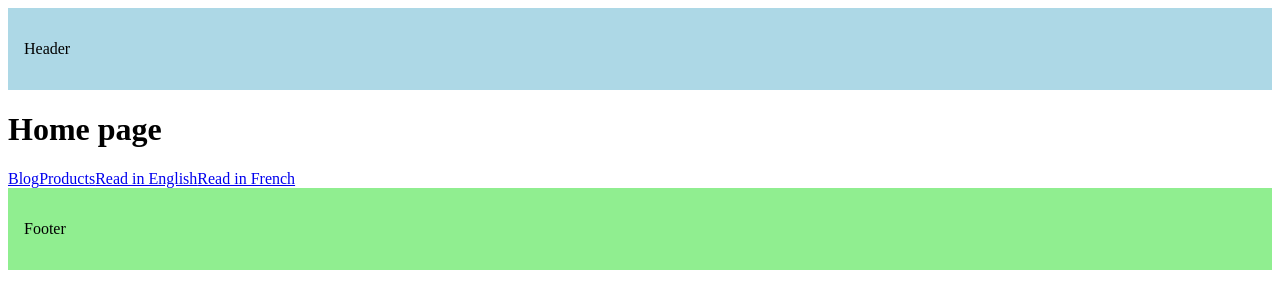
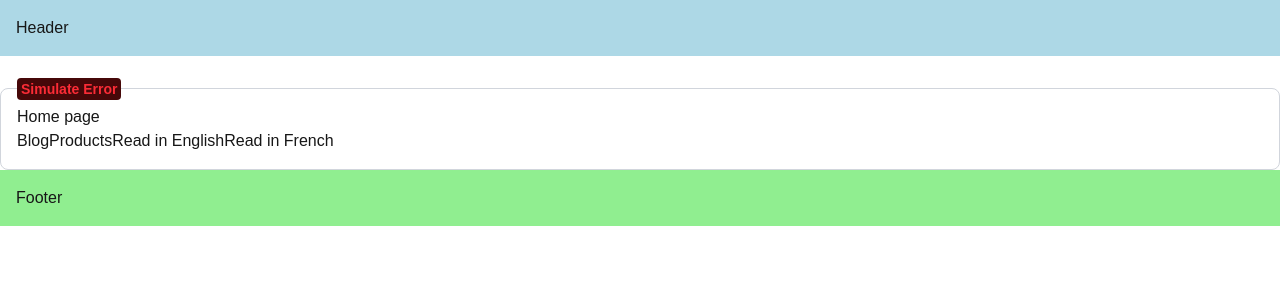
Before and after one commit to Azamat-JS/Next.js-Projects, a Next.js app in the folder next-routing/: page / in a window 1280 px wide. Shown: the top 308 px of the page. Built offline with nearby package versions, Linux system fonts and the light colour scheme.

Commit message:
Implemented global error component

```diff
--- a/next-routing/src/app/%5Fproducts/[productId]/layout.tsx
+++ b/next-routing/src/app/%5Fproducts/[productId]/layout.tsx
@@ -1,7 +1,14 @@
-import React from "react"
+
+function getRandomInt(count:number){
+  return Math.floor(Math.random() * count)
+}
 
 
 const ProductDetailLayout = ({children}: {children: React.ReactNode}) => {
+   const random = getRandomInt(2)
+  if(random === 1){
+    throw new Error('Error loading product')
+  }
   return (
     <div>
         {children}
--- a/next-routing/src/app/blog/page.tsx
+++ b/next-routing/src/app/blog/page.tsx
@@ -8,11 +8,6 @@ export const metadata = {
 }
 
 const MyBlog = async() => {
-  await new Promise((resolve) => {
-    setTimeout(() => {
-      resolve('intentioanl delay')
-    },2000)
-  })
   return (
     <div>MyBlog</div>
   )
--- /dev/null
+++ b/next-routing/src/app/error-wrapper.tsx
@@ -0,0 +1,39 @@
+"use client";
+import "./globals.css";
+
+import { useState } from "react";
+
+interface WrapperProps {
+  children: React.ReactNode;
+}
+
+const ErrorSimulator = ({
+  message = "An error occurred",
+}: {
+  message?: string;
+}) => {
+  const [error, setError] = useState(false);
+
+  if (error) throw new Error(message);
+
+  return (
+    <button
+      title="Simulate an error"
+      className="bg-red-950 text-red-500 rounded p-1 leading-none font-semibold text-sm hover:bg-red-900 transition"
+      onClick={() => setError(true)}
+    >
+      Simulate Error
+    </button>
+  );
+};
+
+export const ErrorWrapper = ({ children }: WrapperProps) => {
+  return (
+    <div className="flex flex-col rounded-lg mt-8 relative p-4 border border-gray-300">
+      <div className="absolute top-0 left-4 -translate-y-1/2">
+        <ErrorSimulator message="Simulated error in root layout" />
+      </div>
+      {children}
+    </div>
+  );
+};
--- /dev/null
+++ b/next-routing/src/app/global-error.tsx
@@ -0,0 +1,24 @@
+"use client"; // Error boundaries must be Client Components
+
+import "./globals.css";
+
+export default function GlobalError() {
+  return (
+    <html lang="en">
+      <body>
+        <div className="flex flex-col items-center justify-center min-h-screen">
+          <h2 className="text-2xl font-bold mb-4">Something went wrong!</h2>
+          <button
+            onClick={() => {
+              // refresh the page
+              window.location.reload();
+            }}
+            className="bg-blue-500 hover:bg-blue-700 text-white font-bold py-2 px-4 rounded"
+          >
+            Refresh
+          </button>
+        </div>
+      </body>
+    </html>
+  );
+}
--- a/next-routing/src/app/layout.tsx
+++ b/next-routing/src/app/layout.tsx
@@ -1,4 +1,5 @@
 import { Metadata } from "next"
+import { ErrorWrapper } from "./error-wrapper"
 
 export const metadata:Metadata = {
   title: {
@@ -20,7 +21,9 @@ export default function RootLayout({
 
           <p>Header</p>
         </header>
+        <ErrorWrapper>
         {children}
+        </ErrorWrapper>
         <footer style={{background: "lightgreen", padding: "1rem"}}>
 
           <p>Footer</p>
```
Also changed, not shown: next-routing/src/app/%5Fproducts/error.tsx (renamed from next-routing/src/app/%5Fproducts/[productId]/reviews/[reviewId]/error.tsx).
